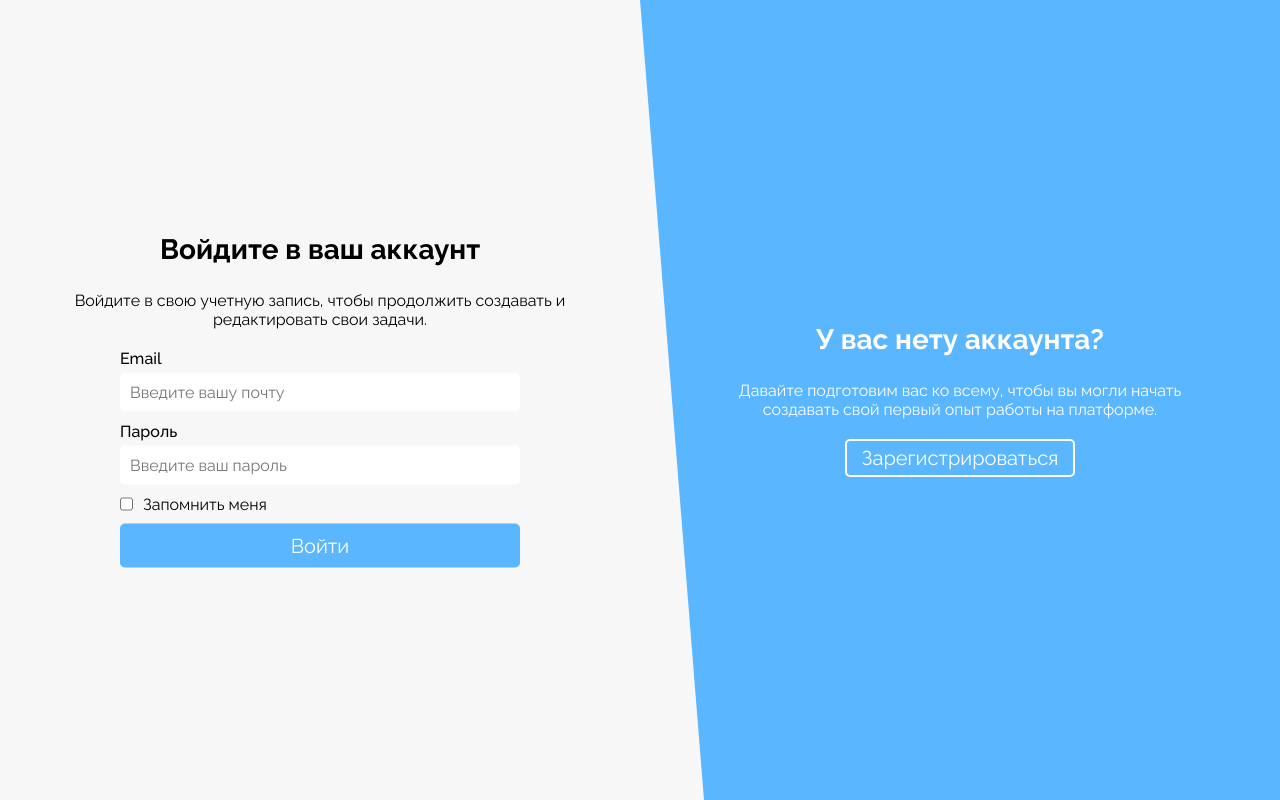
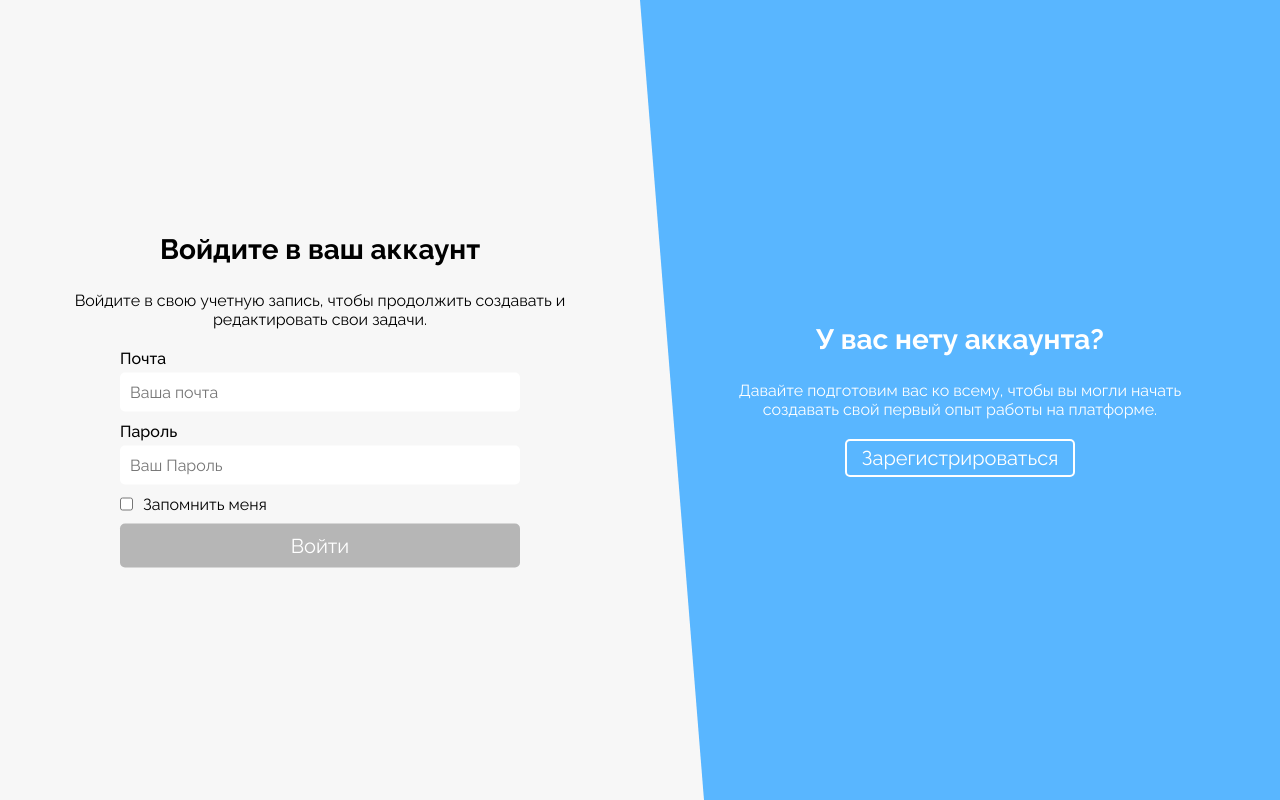
Before and after one commit to IliaGurelev/MirTecTracker, a Vue app: page /login in a window 1280 px wide. Built offline with nearby package versions, Linux system fonts and the light colour scheme.

Commit message:
валидация полей input

```diff
--- a/src/components/Login/LoginForm.vue
+++ b/src/components/Login/LoginForm.vue
@@ -3,27 +3,60 @@
     <h2 class="login-form__title">Войдите в ваш аккаунт</h2>
     <p class="login-form__subtitle login-form__subtitle--muted">Войдите в свою учетную запись, чтобы продолжить создавать и редактировать свои задачи.</p>
     <form class="login-form__form" action="">
-      <div class="login-form__wrap login-form__wrap--column">
-        <label class="login-form__label" for="email">Email</label>
-        <input class="login-form__input" type="email" id="email" placeholder="Введите вашу почту" required>
-      </div>
-      <div class="login-form__wrap login-form__wrap--column">
-        <label class="login-form__label" for="password">Пароль</label>
-        <input class="login-form__input" type="password" id="password" placeholder="Введите ваш пароль" required>
-      </div>
-
+      <LoginInput
+        v-model="mailUser"
+        :idInput="'login-mail'"
+        :labelInput="'Почта'"
+        :placeholderInput="'Ваша почта'"
+        :typeInput="'email'"
+        :warningMessage="'Введите валидный email'"
+        :isValid="validEmail"
+      />
+      <LoginInput
+        v-model="passwordUser"
+        :idInput="'login-password'"
+        :labelInput="'Пароль'"
+        :placeholderInput="'Ваш Пароль'"
+        :typeInput="'password'"
+        :warningMessage="'Пароль должен содержать минимум 8 символов'"
+        :isValid="validPassword"
+      />
       <div class="login-form__wrap">
         <input class="login-form__input-row" type="checkbox" name="" id="remember-me">
         <label class="login-form__label-row login-form__label-row--muted" for="remember-me">Запомнить меня</label>
       </div>
 
-      <button class="login-form__btn" type="submit" id="login-btn">Войти</button>
+      <button
+        :disabled="!isCorrect"
+        class="login-form__btn"
+        type="submit"
+        id="login-btn"
+      >
+        Войти
+      </button>
     </form>
   </section>
 </template>
 
 <script setup>
+  import { ref, computed } from 'vue';
+  import { checkValidMail, checkValidPassword } from '@/utils/check-valid';
+  import LoginInput from '@/components/Login/LoginInput.vue';
 
+  const mailUser = ref('');
+  const passwordUser = ref('');
+
+  const validEmail = computed(() => {
+    return checkValidMail(mailUser.value);
+  })
+
+  const validPassword = computed(() => {
+    return checkValidPassword(passwordUser.value)
+  })
+
+  const isCorrect = computed(() => {
+    return validEmail.value && validPassword.value
+  });
 </script>
 
 <style lang="scss" scoped>
@@ -98,6 +131,11 @@
       &:hover {
         background-color: #4eabf1;
       }
+
+      &:disabled {
+        background-color: #b6b6b6;
+        cursor: not-allowed;
+      }
     }
 
     &__wrap {
--- a/src/components/Login/LoginInput.vue
+++ b/src/components/Login/LoginInput.vue
@@ -8,35 +8,49 @@
     </label>
     <input
       v-model="valueInput"
-      @input="formattedInput"
+      @input="formattedInput, switchShowPopup(true)"
+      @focus="switchShowPopup(true)"
+      @blur="switchShowPopup(false)"
       :id="props.idInput"
       :type="props.typeInput"
       :placeholder="props.placeholderInput"
+      :class="{'input__input--red-border': isValidInput}"
       class="input__input"
       required
     >
-    <WarningPopup v-if="false">
-      Содержит только буквы и не менее 2 символов.
+    <WarningPopup v-if="showPopup">
+       {{ props.warningMessage }}
     </WarningPopup>
   </div>
 </template>
 
 <script setup>
-   import WarningPopup from '@/components/UI/WarningPopup.vue';
+  import { computed, ref } from 'vue';
+  import WarningPopup from '@/components/UI/WarningPopup.vue';
 
   const props = defineProps({
     labelInput: {
       type: String,
       required: true,
     },
+    idInput: {
+      type: String,
+      required: true,
+    },
+    isValid: {
+      type: Boolean,
+      required: false,
+      default: false,
+    },
+    warningMessage: {
+      type: String,
+      required: false,
+      default: '',
+    },
     placeholderInput: {
       type: String,
       required: false,
       default: '',
-    },
-    idInput: {
-      type: String,
-      required: true,
     },
     typeInput: {
       type: String,
@@ -45,6 +59,8 @@
     }
   });
 
+  const showPopup = ref(false);
+
   const valueInput = defineModel();
 
   const formattedInput = (event) => {
@@ -52,6 +68,15 @@
     event.target.value = event.target.value.replace(/\s+/g, '');
   };
 
+  const switchShowPopup = (state) => {
+    showPopup.value = state && isValidInput.value;
+  }
+
+  const isValidInput = computed(() => {
+    return props.warningMessage !== '' &&
+      !props.isValid &&
+      valueInput.value.length !== 0;
+  })
 </script>
 
 <style lang="scss" scoped>
@@ -98,6 +123,10 @@
         margin-bottom: 0;
         margin-right: 10px;
       }
+
+      &--red-border {
+        border-bottom: 1px red solid;
+      }
     }
   }
 </style>
--- a/src/components/Login/RegistrationForm.vue
+++ b/src/components/Login/RegistrationForm.vue
@@ -15,6 +15,8 @@
               :idInput="'reg-name'"
               :labelInput="'Имя'"
               :placeholderInput="'Ваше имя'"
+              :warningMessage="'Имя должно содержать минимум 2 буквы'"
+              :isValid="validName"
             />
           </li>
           <li class="login-form__item">
@@ -23,6 +25,8 @@
               :idInput="'reg-surname'"
               :labelInput="'Фамилия'"
               :placeholderInput="'Ваша фамилия'"
+              :warningMessage="'Фамилия должна содержать минимум 2 буквы'"
+              :isValid="validSurname"
             />
           </li>
         </ul>
@@ -33,6 +37,8 @@
         :labelInput="'Почта'"
         :placeholderInput="'Ваша почта'"
         :typeInput="'email'"
+        :warningMessage="'Введите валидный email'"
+        :isValid="validEmail"
       />
       <LoginInput
         v-model="passwordUser"
@@ -40,6 +46,8 @@
         :labelInput="'Пароль'"
         :placeholderInput="'Ваш Пароль'"
         :typeInput="'password'"
+        :warningMessage="'Пароль должен содержать минимум 8 символов'"
+        :isValid="validPassword"
       />
       <LoginInput
         v-model="repeatedPassword"
@@ -47,6 +55,8 @@
         :labelInput="'Повторите пароль'"
         :placeholderInput="'Повторите ваш пароль'"
         :typeInput="'password'"
+        :warningMessage="'Пароль не совпадает'"
+        :isValid="validRepeatedPassword"
       />
 
       <div class="login-form__wrap">
@@ -91,16 +101,30 @@
     }
   })
 
+  const validName = computed(() => {
+    return checkValidName(nameUser.value);
+  })
+
+  const validSurname = computed(() => {
+    return checkValidName(surnameUser.value);
+  })
+
+  const validEmail = computed(() => {
+    return checkValidMail(mailUser.value);
+  })
+
+  const validPassword = computed(() => {
+    return checkValidPassword(passwordUser.value)
+  })
+
+  const validRepeatedPassword = computed(() => {
+    return checkValidPassword(passwordUser.value, repeatedPassword.value)
+  })
+
   const isCorrect = computed(() => {
-    if(
-      checkValidName(nameUser.value) && checkValidName(surnameUser.value) &&
-      checkValidPassword(passwordUser.value, repeatedPassword.value) &&
-      checkValidMail(mailUser.value)
-    ){
-      return true;
-    }
-    return false;
+    return validName.value && validSurname.value && validEmail.value && validPassword.value && validRepeatedPassword.value
   });
+
 </script>
 
 <style lang="scss" scoped>
--- a/src/components/UI/WarningPopup.vue
+++ b/src/components/UI/WarningPopup.vue
@@ -1,7 +1,8 @@
 <template>
   <div class="popup">
-    <i class="fa-solid fa-triangle-exclamation"></i>
-    <slot></slot>
+    <span>
+      <i class="popup__icon fa-solid fa-triangle-exclamation"></i> <slot class="popup__text"></slot>
+    </span>
   </div>
 </template>
 
@@ -13,10 +14,14 @@
   position: absolute;
   top: 110%;
   left: 0;
-  background-color: rgba(255, 50, 50, 0.959);
-  color: white;
+  background-color: rgba(255, 255, 255, 1);
   padding: 10px;
   border-radius: 5px;
   z-index: 4;
+  box-shadow: 0px 0px 2px 2px rgba(209, 209, 209, 0.281);
+
+  &__icon {
+    color: rgb(235, 190, 43);
+  }
 }
 </style>
```
